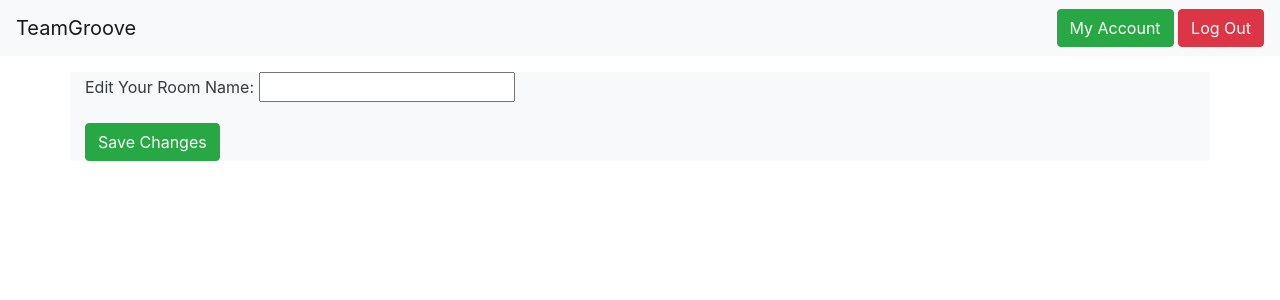
After one commit to CodeHubOrg/TeamGroove, a Django app: page /room/edit_room/ in a window 1280 px wide. The commit adds this page. Shown: the top 300 px of the page. Run offline with Django 3.2, Linux system fonts and the light colour scheme; a user stored in the database is signed in; tables that the repository leaves empty hold one stand-in row (values such as "Sample post").

Commit message:
edit room name

```diff
--- a/room/forms.py
+++ b/room/forms.py
@@ -14,3 +14,10 @@ class EmailInvite(forms.Form):
 
 class AcceptInvitation(forms.Form):
     code = forms.CharField(label='Enter the code from the invitation email:', max_length=20)
+
+class EditRoom(forms.ModelForm):
+    title = forms.CharField(label='Edit Your Room Name', max_length=255)
+
+    class Meta:
+        model = Room
+        fields = {'title',}
--- a/room/views.py
+++ b/room/views.py
@@ -9,7 +9,7 @@ from django.conf import settings
 from django.core.mail import EmailMultiAlternatives
 from django.template.loader import render_to_string
 
-from .forms import AddRoom, EmailInvite, AcceptInvitation
+from .forms import AddRoom, EmailInvite, AcceptInvitation, EditRoom
 from .models import Room, Invitation
 
 
@@ -139,3 +139,25 @@ def accept_invitation(request):
     else:
         form = AcceptInvitation()
     return render(request, 'accept_invitation.html', {'form': form})
+
+@login_required
+def edit_room(request):
+    room = get_object_or_404(Room, pk=request.user.active_room_id, status=Room.ACTIVE, members__in=[request.user])
+
+    if request.method == 'POST':
+        form = EditRoom(request.POST)
+
+        if form.is_valid():
+            title = request.POST.get('title')
+
+            if title:
+
+                room.title = title
+                room.save()
+                messages.info(request, "Your changes were saved.")
+
+                return redirect('room', room_id=room.id)
+    else:
+
+        form = EditRoom()
+    return render(request, 'edit.html', {'form': form})
--- /dev/null
+++ b/team_groove/templates/edit.html
@@ -0,0 +1,18 @@
+{% extends 'base.html' %}
+
+{% block title %}Edit Room | {% endblock %}
+
+{% block content %}
+<div class="row">
+    <div class="col">
+        <form method="post" action=".">
+
+            {% csrf_token %}
+
+            {{ form.as_p }}
+
+            <button type="submit" class="btn btn-success">Save Changes</button>
+        </form>
+    </div>
+</div>
+{% endblock %}
--- a/team_groove/templates/room.html
+++ b/team_groove/templates/room.html
@@ -58,9 +58,9 @@
     <h5>Room Owner Actions:</h5>
     <hr>
         <div class="col-4">
-            <a href="#" class="btn btn-primary btn-block">Edit Team Name</a>
+            <a href="{% url 'edit_room' %}" class="btn btn-primary btn-block">Edit Room Name</a>
             <hr>
-            <a href="#" class="btn btn-secondary btn-block">Email Invite to Join Team</a>
+            <a href="{% url 'room' active_room.id %}" class="btn btn-secondary btn-block"> Invite Groovers to Join Your Room</a>
         </div>
 {% endif %}
 
--- a/team_groove/urls.py
+++ b/team_groove/urls.py
@@ -20,7 +20,7 @@ from django.contrib.auth import views as auth_views
 from core.views import FrontPageView
 from users.views import signup
 from grooveboard.views import grooveboard
-from room.views import add_room, activate_room, room, invite, accept_invitation
+from room.views import add_room, activate_room, room, invite, accept_invitation, edit_room
 
 urlpatterns = [
     path('admin/', admin.site.urls),
@@ -30,6 +30,7 @@ urlpatterns = [
     path('room/activate_room/<int:room_id>/', activate_room, name='activate_room'),
     path('room/<int:room_id>/', room, name='room'),
     path('room/invite/', invite, name='invite'),
+    path('room/edit_room/', edit_room, name='edit_room'),
     path('room/accept_invitation/', accept_invitation, name='accept_invitation'),
 
     path('signup/', signup, name='signup'),
```
